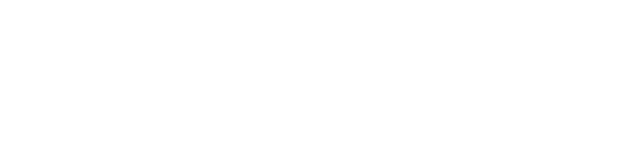
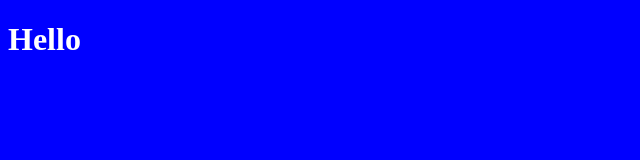
Before and after one commit to props98/NAT-GEO-WILD, a plain HTML site: page index.html in a window 1280 px wide. Shown: the whole page, without its empty margins (0-640 px from the left). Drawn offline with Linux system fonts and the light colour scheme.

Commit message:
Add sass

```diff
--- a/index.html
+++ b/index.html
@@ -5,8 +5,9 @@
     <meta http-equiv="X-UA-Compatible" content="IE=edge">
     <meta name="viewport" content="width=device-width, initial-scale=1.0">
     <title>Nat GEO wild</title>
+    <link rel="stylesheet" href="style/style.css">
 </head>
 <body>
-
+    <h1>Hello</h1>
 </body>
 </html>
--- /dev/null
+++ b/sass/style.sass
@@ -0,0 +1,3 @@
+body
+    background: blue
+    color: white
```
Also changed, not shown: style/style.css (added), 1 other file.
